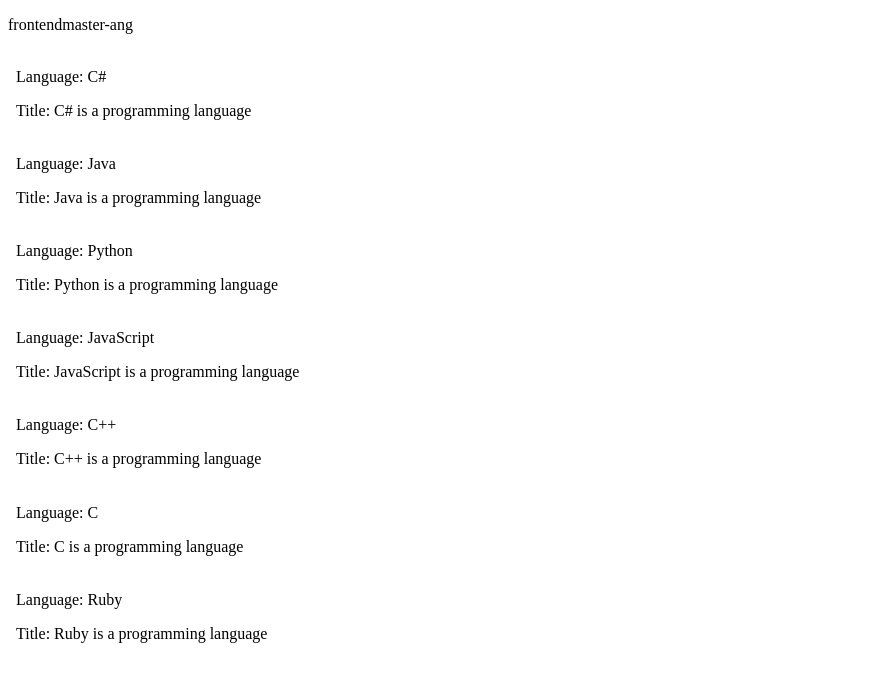
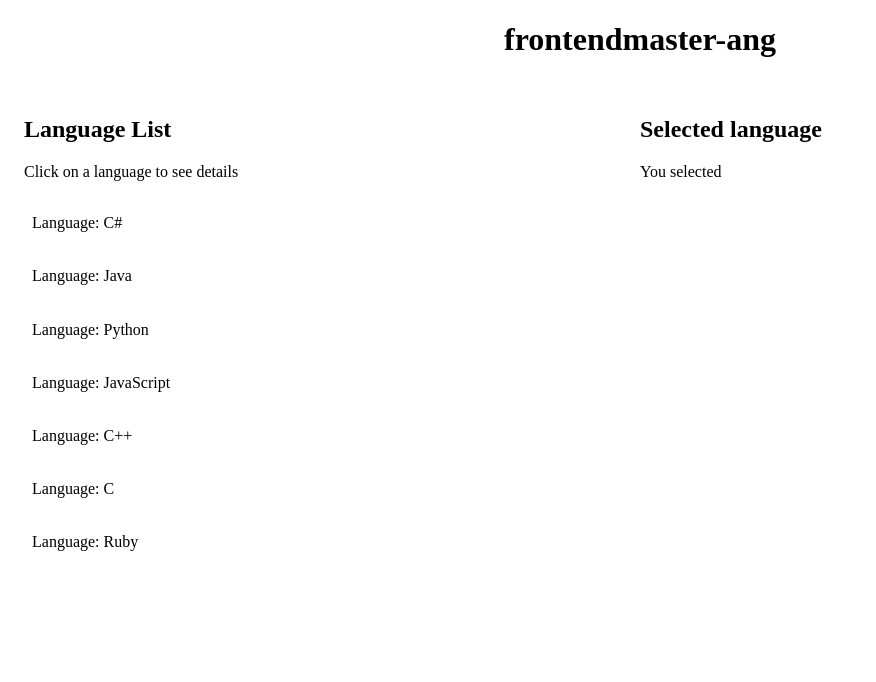
Before and after one commit to ibimina/frontendmaster-ang, an Angular app: page / in a window 1280 px wide. Shown: the top 682 px of the page, without its empty margins (0-876 px from the left). Built offline with nearby package versions, Linux system fonts and the light colour scheme.

Commit message:
docs: add click event + display selected language

```diff
--- a/src/app/app.component.html
+++ b/src/app/app.component.html
@@ -1,10 +1,23 @@
-<p>{{title }}</p>
-<ul>
-  <li *ngFor="let language of languages">
-<p>Language: {{language.title}}</p>
-<p>Title: {{language.description}}</p>
-  </li>
-</ul>
+<h1>{{title }}</h1>
+<main>
+  <div class="language_wrapper">
+    <h2>Language List</h2>
+    <p>Click on a language to see details</p>
+    <ul>
+      <li *ngFor="let language of languages" (click)="selectLanguage(language)">
+        <p>Language: {{language.title}}</p>
+      </li>
+    </ul>
+  </div>
+
+  <div class="selcted_lang">
+    <h2>Selected language</h2>
+    <p>You selected</p>
+    <p class="select">{{selectedLanguage | json}}</p>
+  </div>
+</main>
+
+
 <!-- * * * * * * * * * * * * * * * * * * * * * * * * * * * * * * * -->
 <!-- * * * * * * * * * * * The content above * * * * * * * * * * * -->
 <!-- * * * * * * * * * * is only a placeholder * * * * * * * * * * -->
```
